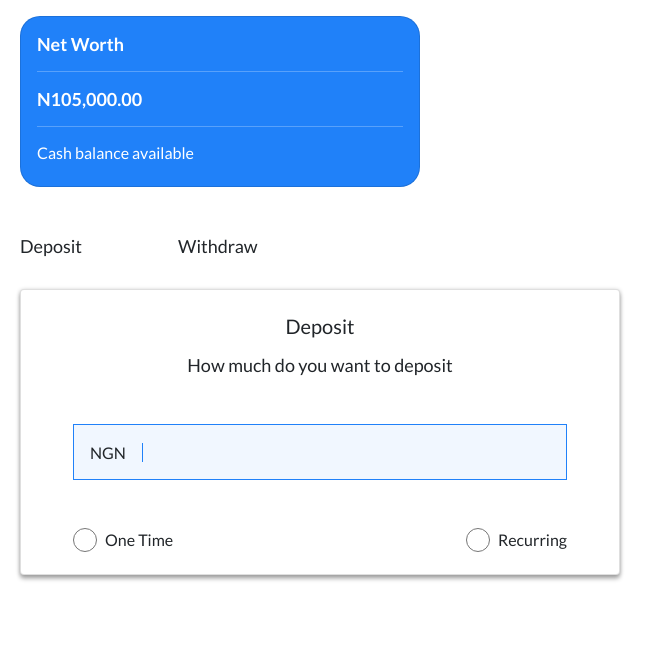
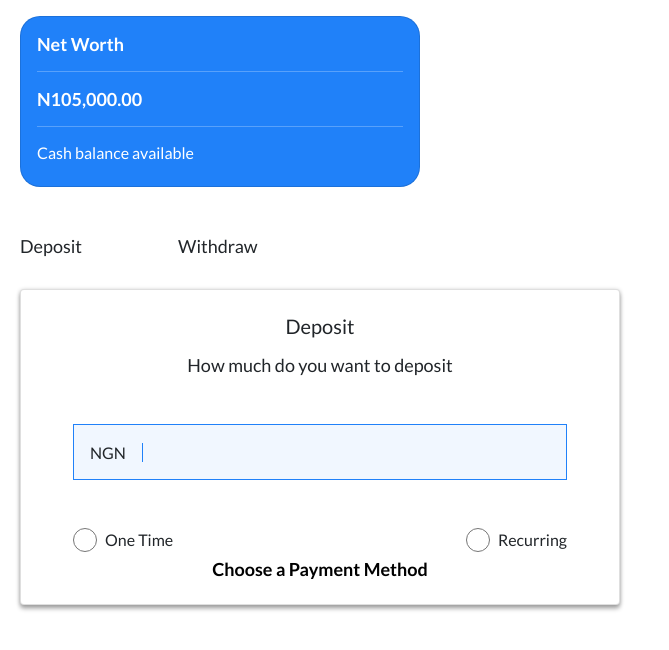
Before and after one commit to Dreezy305/HuntersWall, a Next.js app: page /wallet in a window 1280 px wide. Shown: the top 650 px of the page, without its empty margins (0-669 px from the left). Built offline with nearby package versions, Linux system fonts and the light colour scheme; no server answers.

Commit message:
payment methods

```diff
--- a/components/deposit.js
+++ b/components/deposit.js
@@ -1,6 +1,9 @@
 import React from "react";
 
 function Deposit() {
+  const paymentMethods = () => {
+    return <div className="methodContainer"></div>;
+  };
   return (
     <div className="deposit">
       <div className="card deposit_card">
@@ -41,6 +44,10 @@ function Deposit() {
               </div>
             </div>
           </div>
+
+          <div className="deposit_paymentMethod">
+            <h6 className="">Choose a Payment Method</h6>
+          </div>
         </div>
       </div>
     </div>
--- a/styles/deposit.scss
+++ b/styles/deposit.scss
@@ -11,6 +11,17 @@
       font-weight: normal;
       font-size: 18px;
       line-height: 22px;
+    }
+  }
+
+  &_paymentMethod {
+    h6 {
+      font-family: Lato;
+      font-style: normal;
+      font-weight: 600;
+      font-size: 18px;
+      line-height: 22px;
+      color: #000000;
     }
   }
 }
```
